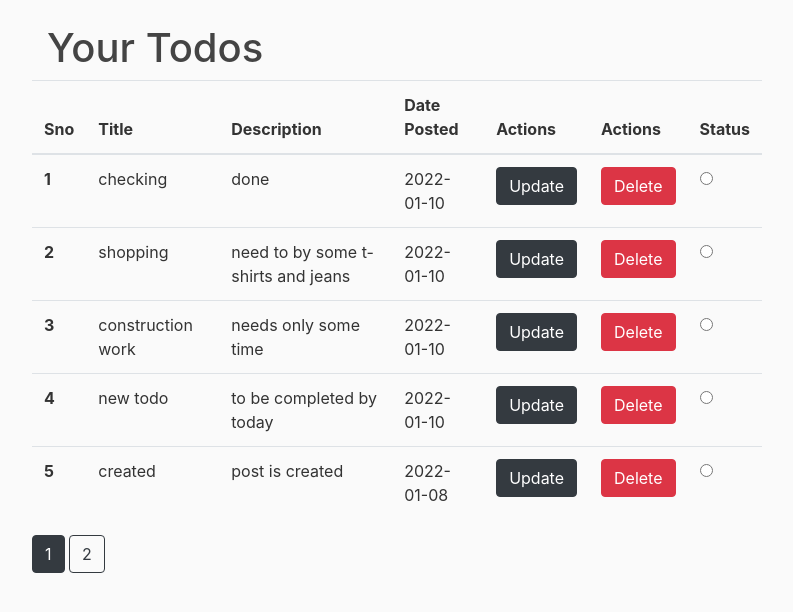
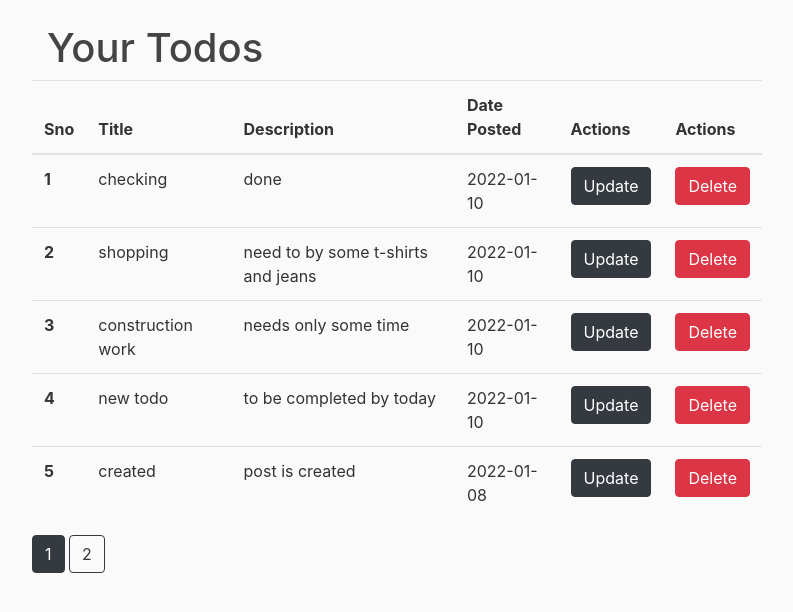
Before and after one commit to SrividyaReddy296/todo, a Flask app: page /home in a window 1280 px wide. Shown: the part 56-668 px from the top of the page, without its empty margins (53-846 px from the left). Run offline with Flask 2, Linux system fonts and the light colour scheme; a user stored in the database is signed in; data comes from the database, SQL or seed files in the repository; both versions use the stored data as it was after the commit; some libraries are stand-ins or nearby versions.

Commit message:
revisited few scripts

```diff
--- a/webapp/config.py
+++ b/webapp/config.py
@@ -1,3 +1,6 @@
+
+
+
 class Config:
     SECRET_KEY = '5791628bb0b13ce0c676dfde280ba245'
     SQLALCHEMY_DATABASE_URI = 'sqlite:///site.db'
--- a/webapp/templates/home.html
+++ b/webapp/templates/home.html
@@ -11,7 +11,6 @@
                     <th scope="col">Date Posted</th>
                     <th>Actions</th>
                     <th>Actions</th>
-                    <th>Status</th>
                 </tr>
                 </thead>
                 <tbody>
@@ -41,17 +40,6 @@
                                             </div>
                                             </div>
                             </div>
-                        <td>
-                            {% if todo.status %}
-                            <div class="form-check">
-                               <input class="form-check-input" type="radio" name="flexRadioDefault" id="flexRadioDefault1" checked>
-                            </div>
-                            {% else %}
-                            <div class="form-check">
-                                <input class="form-check-input" type="radio" name="flexRadioDefault" id="flexRadioDefault1">
-                             </div>
-                            {%endif%}
-                        </td>
                     </tr>
                 {%endfor%}
                 </tbody>
--- a/webapp/users/utils.py
+++ b/webapp/users/utils.py
@@ -27,7 +27,7 @@ def send_reset_email(user):
     msg.recipients = [user.email]
     msg.sender = 'noreply68926@gmail.com'
     msg.body = f'''To reset your password, visit the following link:
-{url_for('reset_token', token=token, _external=True)}
+{url_for('users.reset_token', token=token, _external=True)}
 If you did not make this request then simply ignore this email and no changes will be made.
 '''
     mail.send(msg)
```
Also changed, not shown: requirements.txt (added, +23 -0 lines), webapp/site.db.
